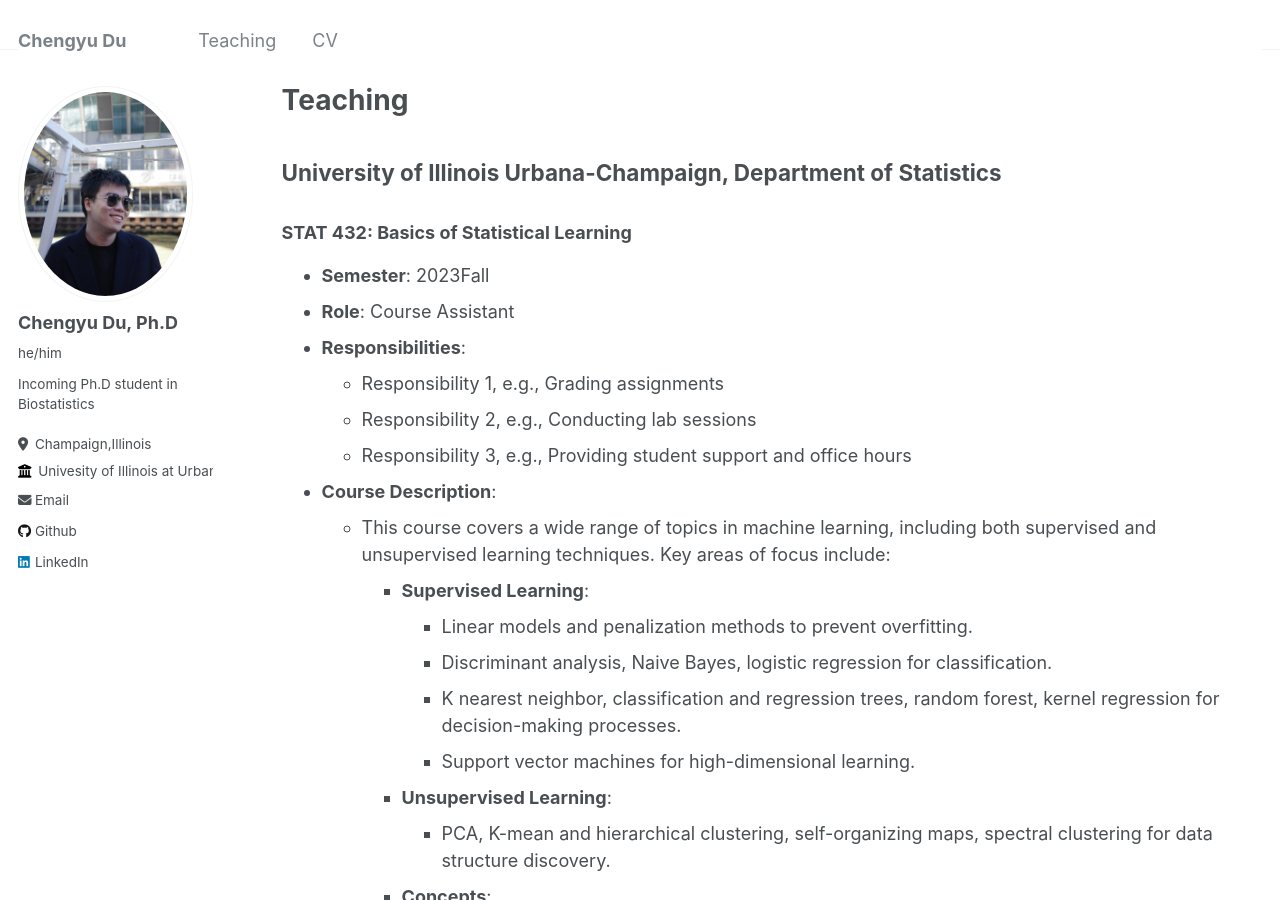
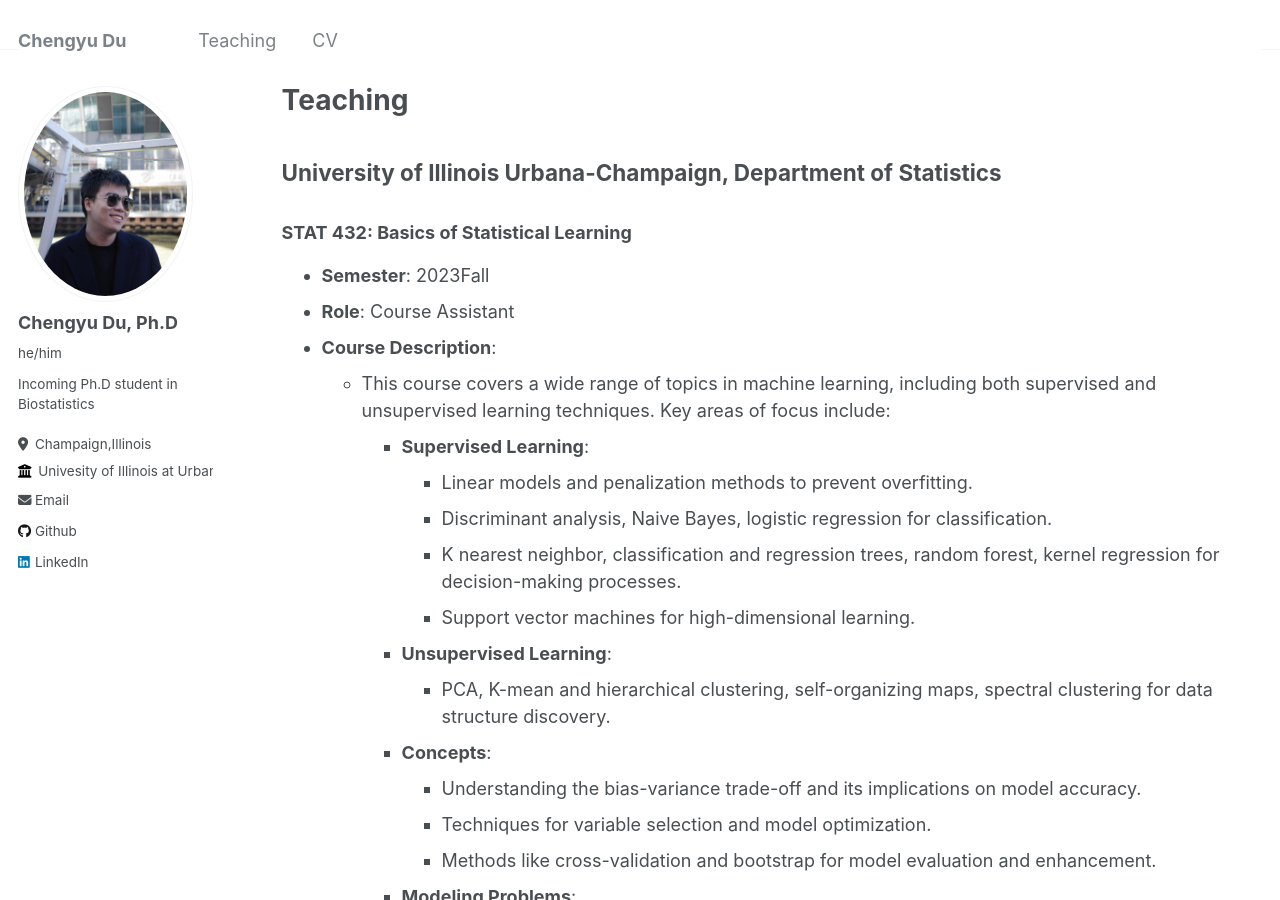
Before and after one commit to ChengyuRicardoDu/ChengyuRicardoDu.github.io, a Jekyll site: the page built from _teaching/2023fall-teaching.md, in a window 1280 px wide and 900 px high. Built offline with Jekyll 4.4.1, drawn with Linux system fonts in a browser that asks for light colours.

Commit message:
Update 2023fall-teaching.md

```diff
--- a/_teaching/2023fall-teaching.md
+++ b/_teaching/2023fall-teaching.md
@@ -9,10 +9,6 @@ author_profile: true
 ### STAT 432: Basics of Statistical Learning
 - **Semester**: 2023Fall
 - **Role**: Course Assistant
-- **Responsibilities**:
-  - Responsibility 1, e.g., Grading assignments
-  - Responsibility 2, e.g., Conducting lab sessions
-  - Responsibility 3, e.g., Providing student support and office hours
 - **Course Description**:
   - This course covers a wide range of topics in machine learning, including both supervised and unsupervised learning techniques. Key areas of focus include:
     - **Supervised Learning**:
```
